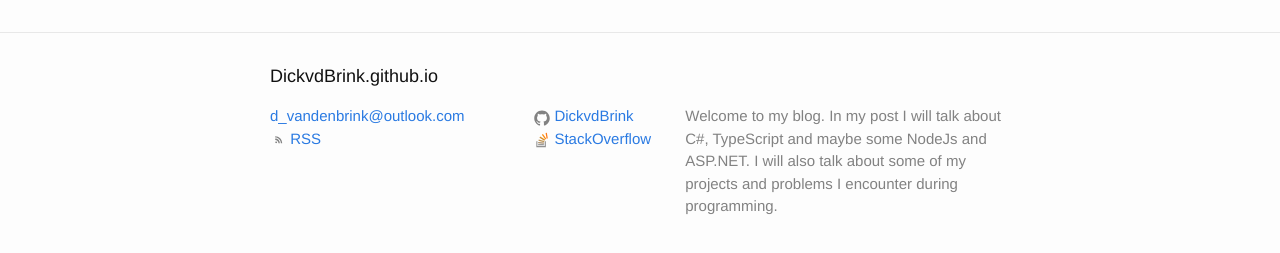
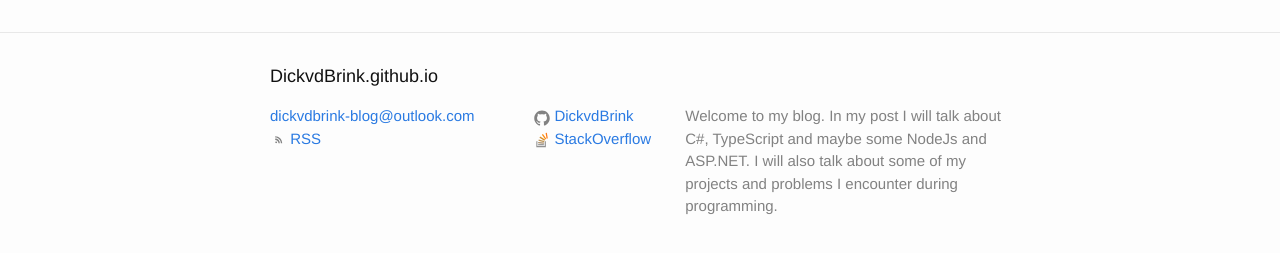
Before and after one commit to DickvdBrink/DickvdBrink.github.io, a Jekyll site: the page built from _posts/2015-01-09-CSharp-Logging-using-Trace-and-DebugView.md, in a window 1280 px wide and 900 px high, scrolled down 1754 px. Shown: the part 622-875 px from the top of the window. Built offline with Jekyll 4.4.1, drawn with Linux system fonts in a browser that asks for light colours; comment, search, counter and statistics services are not loaded.

Commit message:
Changed address

```diff
--- a/_config.yml
+++ b/_config.yml
@@ -1,6 +1,6 @@
 # Site settings
 title: DickvdBrink.github.io
-email: d_vandenbrink@outlook.com
+email: dickvdbrink-blog@outlook.com
 description: > # this means to ignore newlines until "baseurl:"
   Welcome to my blog. In my post I will talk about C#, TypeScript and maybe some NodeJs
   and ASP.NET. I will also talk about some of my projects and problems I encounter during programming.
```
